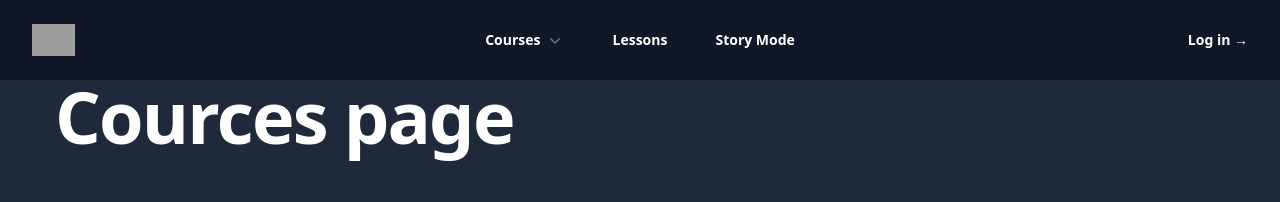
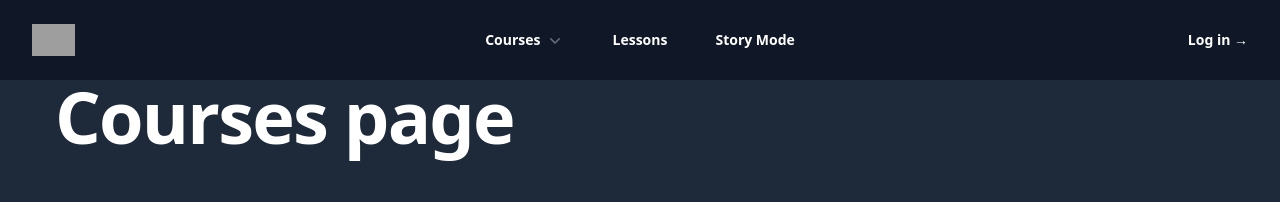
Before and after one commit to ekidscoding/platform, a React app: page /courses in a window 1280 px wide. Shown: the top 202 px of the page. Built offline with nearby package versions, Linux system fonts and the light colour scheme; grey boxes are pictures that could not be loaded; what react-py would draw is missing.

Commit message:
Fix typo in heading from 'Cources' to 'Courses'

```diff
--- a/src/pages/courses/courses.tsx
+++ b/src/pages/courses/courses.tsx
@@ -2,7 +2,7 @@ import React from 'react';
 
 const Courses = () => (
   <div className="container">
-    <h1 className='text-5xl font-semibold tracking-tight text-balance text-white sm:text-7xl'>Cources page</h1>
+    <h1 className='text-5xl font-semibold tracking-tight text-balance text-white sm:text-7xl'>Courses page</h1>
   </div>
 );
 
```
